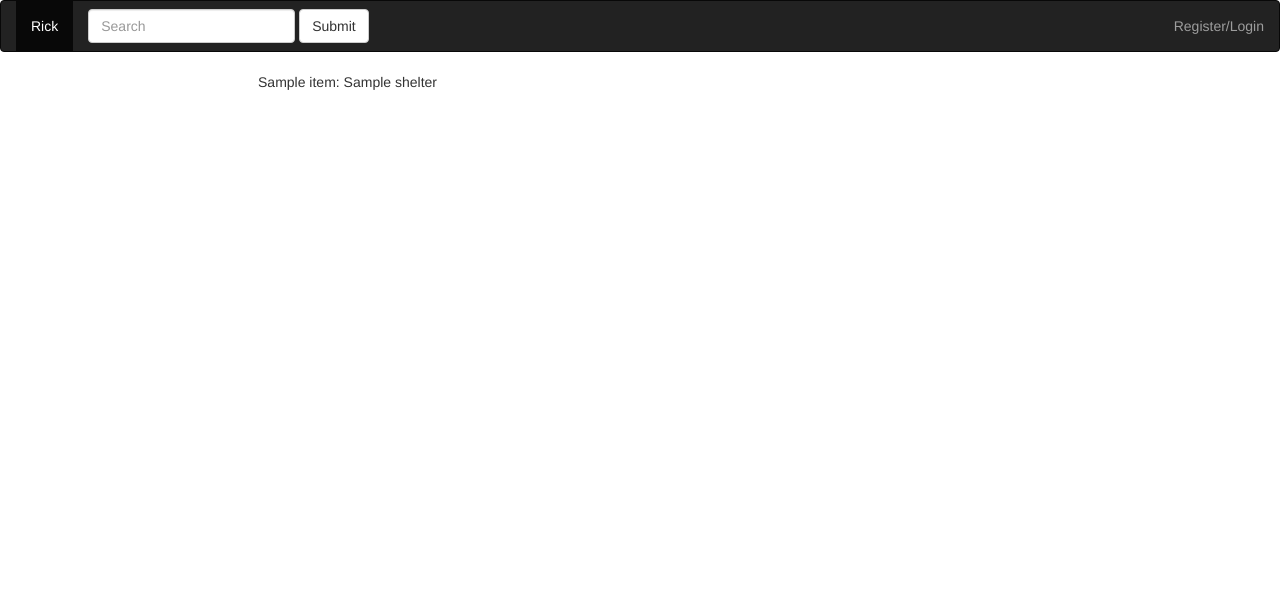
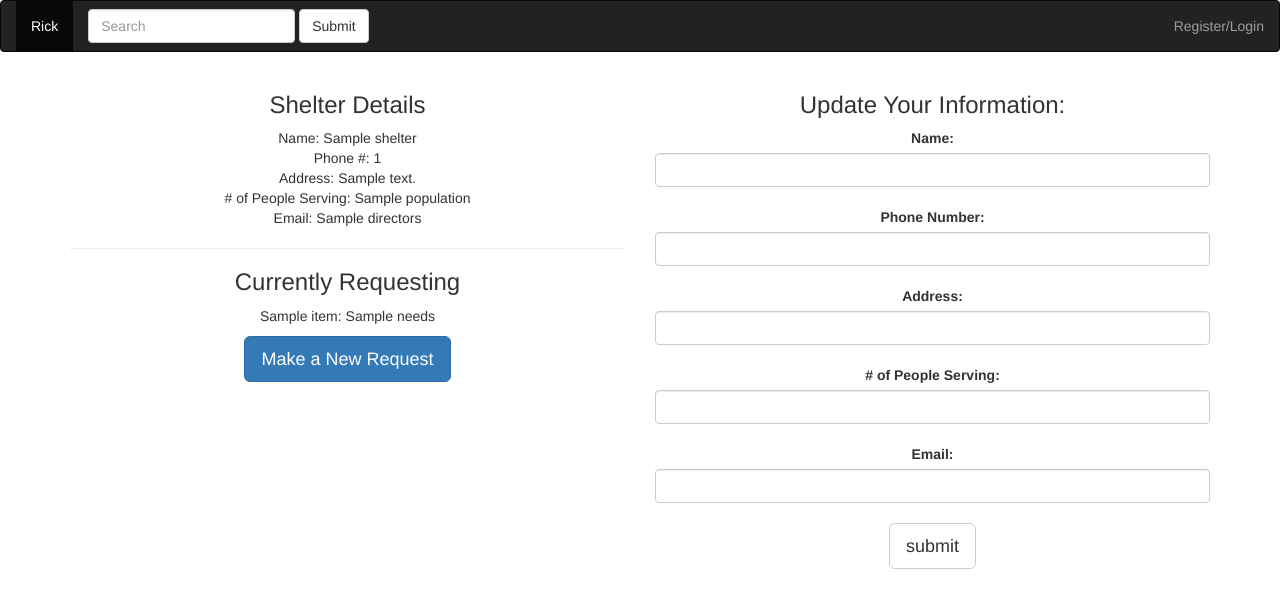
Before and after one commit to jieyuxu/caliente-rick, a Flask app: page /results/1 in a window 1280 px wide. Shown: the top 608 px of the page. Run offline with Flask 2, Linux system fonts and the light colour scheme; a database or web service that is not in the repository returns one stand-in record (values such as "Sample title"); some libraries are stand-ins or nearby versions.

Commit message:
routes for request

```diff
--- a/app.py
+++ b/app.py
@@ -154,10 +154,32 @@ def add():
 
 @app.route("/results/<code>")
 def results(code):
-    data = db_manager.get_shelter("2659")
-    print code
-    print data
+    data = db_manager.get_shelter(int(code))
     return render_template("results.html", shelter = data)
+
+@app.route("/request/", methods=["POST"])
+def handlerequest():
+    if ("request_submit" in request.form) and ("request_name" in request.form) and ("request_amt" in request.form):
+        name = request.form["request_name"]
+        amt = request.form["request_amt"]
+        d = {request.form["request_name"]: request.form["request_amt"]}
+        shelter = db_manager.get_shelter(int(request.form["id"]))
+        print shelter
+        curr = shelter["needs"] #gets dict
+        print curr
+        if curr == None:
+            curr = {}
+        print curr
+        if name not in curr:
+            curr.update({name:amt})
+        else:
+            for key in curr:
+                if key == name:
+                    shelter["needs"][key] = amt
+        # return url_for("results")
+    else:
+        return redirect(url_for("dashboard"))
+
 
 if __name__ == '__main__':
     app.debug = True
--- a/templates/results.html
+++ b/templates/results.html
@@ -3,13 +3,65 @@
 <div class="container">
   <div class="row">
     <div class="col-md-6">
-      {% for item in shelter%}
-        <!-- {% if item == "address" %}
-          {{item}}: {{ geofxn(shelter[item], method="reverse") }}<br/>
-        {% else %} -->
-        {{item}}: {{shelter[item]}} <br/>
+      <!-- {% for item in shelter%}
+        {% if item=="_id" or item=="directors" or item == "last_updated" or item == id %}
+        {% else %}
+          {{item}}: {{shelter[item]}} <br/>
+        {%endif%}
+      {% endfor %} -->
+      <h3>Shelter Details</h3>
+      <p>
+        Name: {{shelter["name"]}} <br/>
+        Phone #: {{shelter["phone_number"]}}<br/>
+        Address: {{shelter["address"]}}<br/>
+        # of People Serving: {{shelter["population"]}}<br/>
+        Email: {{shelter["directors"]}}
+      </p>
+      <hr>
+      <h3>Currently Requesting</h3>
+      <p>
+        {% if shelter["needs"] != None %}
+          {% for item in shelter["needs"] %}
+            {{item}}: {{shelter["needs"]}}<br>
+          {% endfor %}
         {% endif %}
-      {% endfor %}
+      </p>
+      <button type="button" class="btn btn-primary btn-lg" data-toggle="modal" data-target="#myModal">Make a New Request</button>
+      <div class="modal fade" id="myModal" tabindex="-1" role="dialog" aria-labelledby="myModalLabel">
+        <div class="modal-dialog" role="document">
+          <div class="modal-content">
+            <div class="modal-header">
+              <button type="button" class="close" data-dismiss="modal" aria-label="Close"><span aria-hidden="true">&times;</span></button>
+              <h4 class="modal-title" id="myModalLabel">New Request</h4>
+            </div>
+            <div class="modal-body">
+              <form action="/request/" method="POST">
+              <p><i>At this time, you may request for one item per request only.</i></p>
+              <label for="request_name" class="col-2 col-form-label">Requesting for: </label><input class="form-control" type="text" name="request_name"><br>
+              <input type="hidden" name="id" value="{{ shelter['id'] }}">
+              <label for="request_amt" class="col-2 col-form-label">Amount Requesting: </label><input class="form-control" type="number" name="request_amt"><br>
+            </div>
+            <div class="modal-footer">
+              <button type="button" class="btn btn-default" data-dismiss="modal">Close</button>
+              <input type="submit" class="btn btn-primary" name="request_submit" value="Request">
+            </form>
+            </div>
+          </div>
+        </div>
+      </div>
+      <!-- <input class="btn btn-primary btn-lg" type="button" name="modal" value="Make a New Request"> -->
+    </div>
+    <div class="col-md-6">
+      <h3>Update Your Information:</h3>
+      <form action="/update/">
+        <label for="name" class="col-2 col-form-label">Name: </label><input class="form-control" type="text" name="name"><br>
+        <label for="num" class="col-2 col-form-label">Phone Number: </label><input class="form-control" type="text" name="num"> <br>
+        <label for="address" class="col-2 col-form-label">Address: </label><input class="form-control" type="text" name="address"> <br>
+        <label for="pop" class="col-2 col-form-label"># of People Serving: </label><input class="form-control" type="text" name="pop"> <br>
+        <label for="email" class="col-2 col-form-label">Email: </label><input class="form-control" type="text" name="email"> <br>
+        <input class="btn btn-default btn-lg" type="submit" name="submit" value="submit" action="submit">
+      </form>
+    </div>
     </div>
   </div>
 </div>
```
